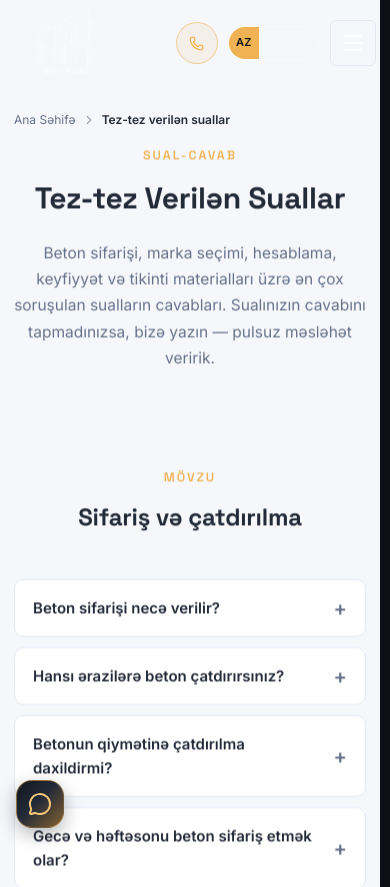
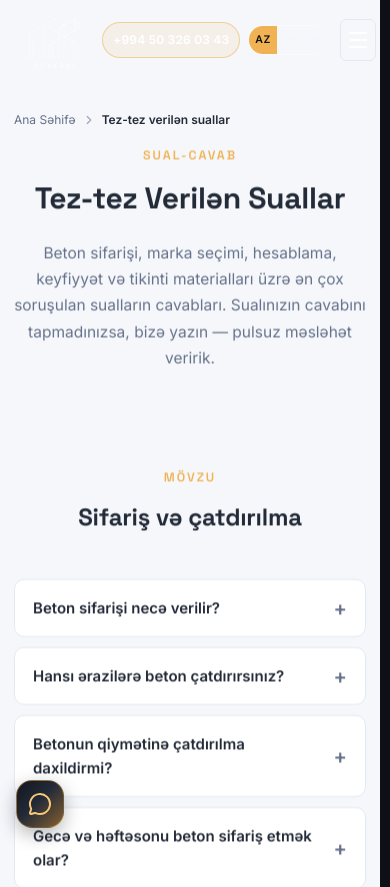
Before and after one commit to asadlinurlan/concrete_calculator_new, a React (Create React App) app in the folder concrete_frontend/: page /faq in a window 390 px wide. Shown: the top 887 px of the page. Built offline with nearby package versions, Linux system fonts and the light colour scheme.

Commit message:
feat(header): show full phone number on phones too
Digits stay visible in the top bar at every width: navigation compacts
(smaller wordmark, tighter language pills, icon dropped) so the number
pill fits down to 320px screens. Verified no overflow at 320-430px.

```diff
--- a/concrete_frontend/src/app/Pages/Header/Header.css
+++ b/concrete_frontend/src/app/Pages/Header/Header.css
@@ -361,9 +361,6 @@
 }
 
 @media (max-width: 560px) {
-  .logo-svg { height: 66px; }
-  .logo-wordmark { font-size: 20px; letter-spacing: 3px; }
-  .header.scrolled .logo-wordmark { height: 32px; }
   /* Small phones: everything fits on screen with no scrolling */
   .nav-menu { padding: 98px 18px 18px; }
   .nav-link,
@@ -371,18 +368,27 @@
   .menu-close-btn { min-height: 42px; margin-top: 8px; }
   .menu-phone { min-height: 46px; font-size: 15px; }
 
-  /* Phones: the digits can't fit beside logo + languages + hamburger —
-     the phone becomes an icon-only round button matching the hamburger;
-     the full number lives one tap away inside the menu. */
-  .navbar-container { gap: 10px; }
-  .nav-phone-num { display: none; }
-  .nav-phone {
-    width: 42px;
-    height: 42px;
-    padding: 0;
-    justify-content: center;
-    border-radius: 50%;
-    flex-shrink: 0;
-  }
-  .lang-switch-link { padding: 7px 7px; font-size: 11px; }
+  /* Phones: the DIGITS stay visible in the top bar — everything around
+     them compacts (smaller logo, tighter language pills, no phone icon)
+     so the number pill fits down to 360px-wide screens. */
+  .navbar-container { gap: 8px; }
+  .logo-svg { height: 60px; }
+  .logo-wordmark { font-size: 16px; letter-spacing: 2px; }
+  .header.scrolled .logo-wordmark { height: 26px; }
+  .nav-phone { padding: 7px 10px; flex-shrink: 0; }
+  .nav-phone svg { display: none; }
+  .nav-phone-num { font-size: 12px; font-weight: 600; white-space: nowrap; }
+  .lang-switch-link { padding: 6px 6px; font-size: 10.5px; }
+  .hamburger { width: 42px; height: 42px; }
 }
+
+/* Very narrow phones (older 320-374px devices) — one more notch down */
+@media (max-width: 374px) {
+  .logo-wordmark { font-size: 13px; letter-spacing: 1px; }
+  .logo-svg { height: 52px; }
+  .nav-phone { padding: 5px 7px; }
+  .nav-phone-num { font-size: 10.5px; }
+  .lang-switch-link { padding: 5px 4px; font-size: 9.5px; }
+  .hamburger { width: 36px; height: 36px; }
+  .navbar-container { gap: 4px; }
+}
```
